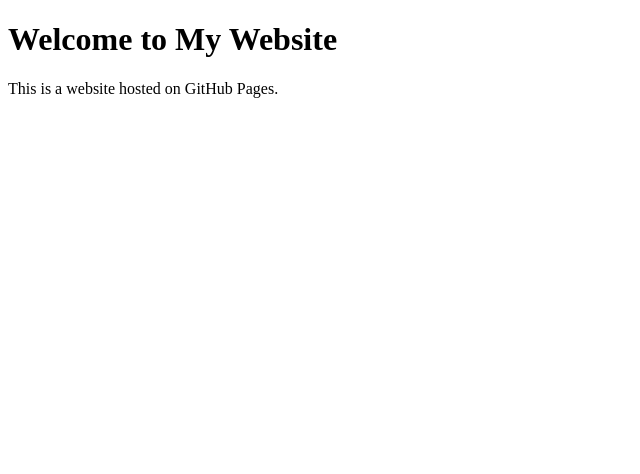
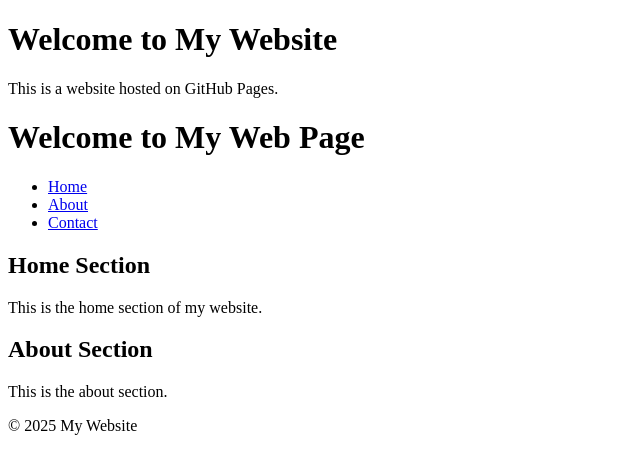
Before and after one commit to DoThiNgocTam-952/DoThiNgocTam-952, a plain HTML site: page index.html in a window 1280 px wide. Shown: the whole page, without its empty margins (0-640 px from the left). Drawn offline with Linux system fonts and the light colour scheme.

Commit message:
Update index.html

```diff
--- a/index.html
+++ b/index.html
@@ -8,3 +8,33 @@
     <p>This is a  website hosted on GitHub Pages.</p>
 </body>
 </html>
+<!DOCTYPE html>
+<html lang="en">
+<head>
+<meta charset="UTF-8">
+<title>My first web page</title>
+</head>
+<body>
+<header>
+<h1>Welcome to My Web Page</h1>
+</header>
+<nav>
+<ul>
+<li><a href="#home">Home</a></li>
+<li><a href="#about">About</a></li>
+<li><a href="#contact">Contact</a></li>
+</ul>
+</nav>
+<section id="home">
+<h2>Home Section</h2>
+<p>This is the home section of my website.</p>
+</section>
+<section id="about">
+<h2>About Section</h2>
+<p>This is the about section.</p>
+</section>
+<footer>
+<p>&copy; 2025 My Website</p>
+</footer>
+</body>
+</html>
```
